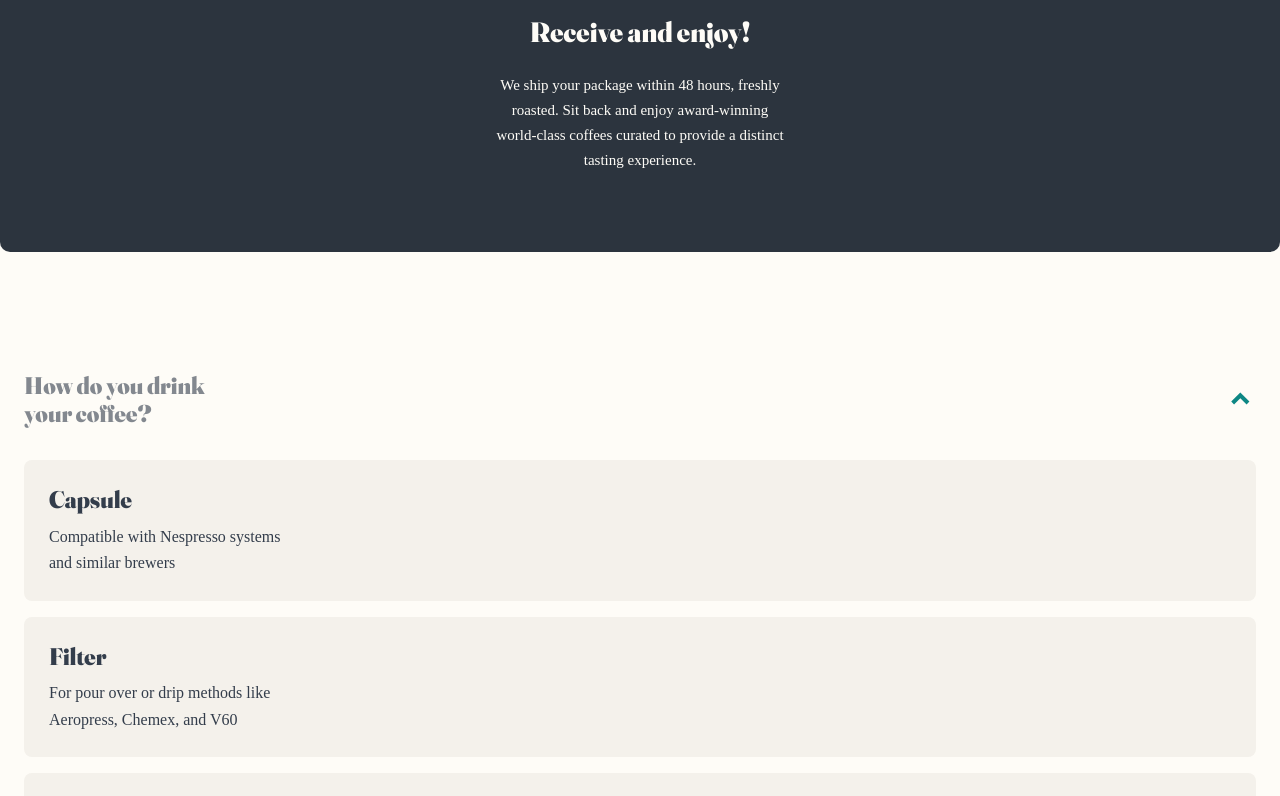
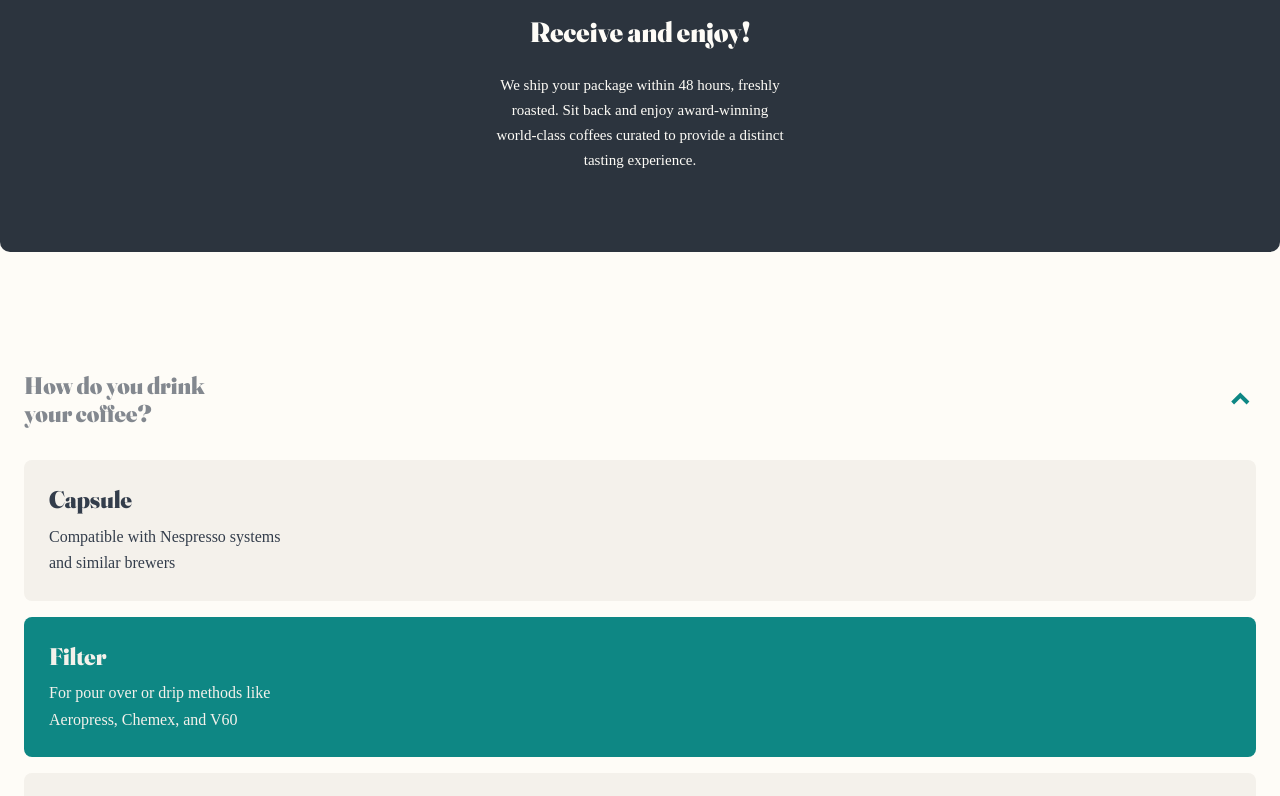
Before and after one commit to Oleksandr-Berd/coffeeroastersfixed, a React (Create React App) app: page /plan in a window 1280 px wide. Both pictures are taken after a click on the button 1240 px from the left and 1769 px from the top of the page. Shown: the part 1369-2165 px from the top of the page. Built offline with nearby package versions, Linux system fonts and the light colour scheme.

Commit message:
made styles according to logic in order

```diff
--- a/src/components/Order/Order.tsx
+++ b/src/components/Order/Order.tsx
@@ -2,18 +2,20 @@ import * as SC from "./OrderStyled";
 
 import { order } from "../../db/order";
 import OrderItem from "./OrderItem";
-import { OrderQuestion } from "../../utils/types/types";
+import { OrderQuestion, OrderSummary } from "../../utils/types/types";
 
 type Props = {
-    handleOrder:(name: OrderQuestion, title:string)=>void
+    handleOrder:(name: OrderQuestion, title:string)=>void,
+  orderSummary: OrderSummary,
+
 }
 
-const Order: React.FC<Props> = ({handleOrder}) => {
+const Order: React.FC<Props> = ({handleOrder, orderSummary}) => {
 
   return (
     <SC.CommonList>
       {order.map(({ name, options, id }) => (
-        <OrderItem key={id} name={name} options={options} handleOrder={handleOrder}/>
+        <OrderItem key={id} name={name} options={options} handleOrder={handleOrder} orderSummary={orderSummary}/>
       ))}
     </SC.CommonList>
   );
--- a/src/components/Order/OrderItem.tsx
+++ b/src/components/Order/OrderItem.tsx
@@ -2,30 +2,39 @@ import * as SC from "./OrderStyled";
 
 import arrow from "../../assets/img/plan/desktop/icon-arrow.svg";
 import { useState } from "react";
-import { OrderQuestion } from "../../utils/types/types";
+import { OrderProps, OrderQuestion } from "../../utils/types/types";
+import { setkeyName } from "../../utils/helpers";
 
-type Props = {
-  name: any;
-  options: {
-    title: string;
-    body: string;
-  }[];
-  handleOrder:(name: OrderQuestion, title:string)=>void
-};
+const OrderItem: React.FC<OrderProps> = ({
+  name,
+  options,
+  handleOrder,
+  orderSummary,
+}) => {
+  const [isOptions, setIsOptions] = useState<boolean>(false);
 
-const OrderItem: React.FC<Props> = ({ name, options, handleOrder }) => {
-const [isOptions, setIsOptions] = useState<boolean>(false)
+  const toggleOptions = (): void => {
+    setIsOptions(!isOptions);
+  };
 
-const toggleOptions = ():void =>{
-    setIsOptions(!isOptions)
+  const handleOption = (name: OrderQuestion, title: string) => {
+
+    handleOrder(name, title);
+  };
+  const handleActive = (title:string) => {
+    // const activeOptionsSet = setkeyName(name)
+    const chosenOption = Object.entries(orderSummary).find(el => el.includes(title))
+
+
+if (chosenOption && chosenOption[1] === title){
+    return "active";
+
 }
 
-const handleOption = (name:OrderQuestion , title:string) => {
-    console.log(name);
+    return
 
-handleOrder(name, title)
+  };
 
-}
 
   return (
     <SC.Item isOptions={isOptions} key={name}>
@@ -35,15 +44,20 @@ handleOrder(name, title)
           <img src={arrow} alt="arrow" />
         </SC.ToggleBtn>
       </SC.TitleCon>
-      {isOptions ?
-      <ul>
-        {   options.map(({title, body}) => <SC.OptionsItem key={title} onClick={() =>handleOption(name , title)}>
-        <SC.OptionsItemTitle>{title}</SC.OptionsItemTitle>
-        <SC.OptionsItemBody>{body}</SC.OptionsItemBody>
-      </SC.OptionsItem>)}
-      </ul>
-
-      : null}
+      {isOptions ? (
+        <ul>
+          {options.map(({ title, body }) => (
+            <SC.OptionsItem
+              key={title}
+              onClick={() => handleOption(name, title)}
+              status={handleActive(title)}
+            >
+              <SC.OptionsItemTitle>{title}</SC.OptionsItemTitle>
+              <SC.OptionsItemBody>{body}</SC.OptionsItemBody>
+            </SC.OptionsItem>
+          ))}
+        </ul>
+      ) : null}
     </SC.Item>
   );
 };
--- a/src/components/Order/OrderStyled.ts
+++ b/src/components/Order/OrderStyled.ts
@@ -2,6 +2,10 @@ import styled from "@emotion/styled";
 
 type StyleProps = {
     isOptions:boolean;
+}
+
+type ActiveProps = {
+    status: any
 }
 
 export const CommonList = styled.ul`
@@ -43,13 +47,14 @@ line-height: 1.17;
 color: #83888f;
 `
 
-export const OptionsItem = styled.li`
+export const OptionsItem = styled.li<ActiveProps>`
 padding-top: 24px;
 padding-bottom: 24px;
 padding-left: 25px;
 padding-right: 25px;
 
-background-color: #f4f1eb;
+background-color: ${props => props.status === "active" ? "#0e8784" : "#f4f1eb"} ;
+color:${props => props.status === "active" ? "#f4f1eb" : "#333d4b"};
 
 border-radius: 8px;
 
@@ -65,7 +70,6 @@ font-family: "Frau";
 font-size: 24px;
 line-height: 1.33;
 
-color: #333d4b;
 `
 
 export const OptionsItemBody = styled.p`
@@ -74,6 +78,4 @@ width: 240px;
 font-family: "Bar";
 font-size: 16px;
 line-height: 1.63;
-
-color: #333d4b;
 `
--- a/src/pages/PlanPage/PlanPage.tsx
+++ b/src/pages/PlanPage/PlanPage.tsx
@@ -4,6 +4,7 @@ import Manual from "../../components/Manual/Manual";
 import Order from "../../components/Order/Order";
 import PlanHero from "../../components/PlanHero/PlanHero";
 import { OrderQuestion, OrderSummary } from "../../utils/types/types";
+import { setkeyName } from "../../utils/helpers";
 
 
 
@@ -17,17 +18,7 @@ const PlanPage: React.FC = () => {
   });
 
   const handleOrder = (name: OrderQuestion, title: string): void => {
-    const setkeyName = (name: OrderQuestion) => {
-      const keyName = {
-        "How do you drink your coffee?": "drinkWay",
-        "What type of coffee?": "coffeeType",
-        "How much would you like?": "coffeeVolume",
-        "Want us to grind them?": "grindWay",
-        "How often should we deliver?": "frequency",
-      };
 
-      return keyName[name];
-    };
 
     setOrderSummary((prevOrderSummary) => ({
       ...prevOrderSummary,
@@ -39,7 +30,7 @@ const PlanPage: React.FC = () => {
     <div>
       <PlanHero />
       <Manual />
-      <Order handleOrder={handleOrder} />
+      <Order handleOrder={handleOrder} orderSummary={orderSummary}/>
     </div>
   );
 };
--- /dev/null
+++ b/src/utils/helpers.ts
@@ -0,0 +1,13 @@
+import { OrderQuestion } from "./types/types";
+
+export const setkeyName = (name: OrderQuestion) => {
+    const keyName = {
+      "How do you drink your coffee?": "drinkWay",
+      "What type of coffee?": "coffeeType",
+      "How much would you like?": "coffeeVolume",
+      "Want us to grind them?": "grindWay",
+      "How often should we deliver?": "frequency",
+    };
+
+    return keyName[name];
+  };
```
Also changed, not shown: src/utils/types/types.ts (+12 -0 lines).
